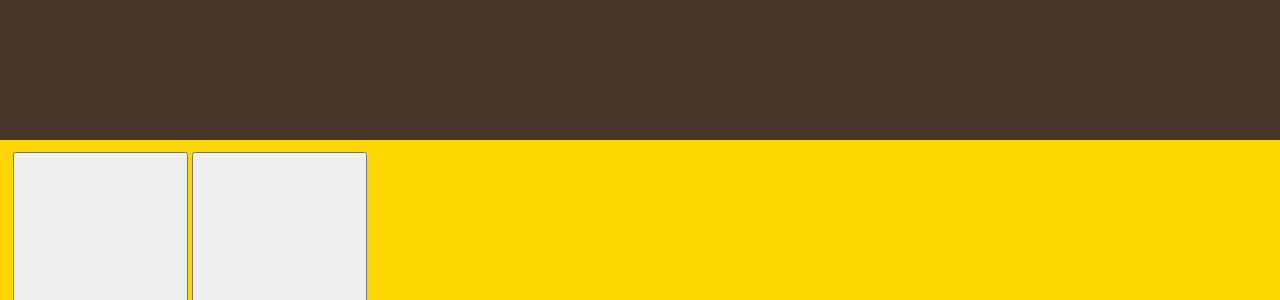
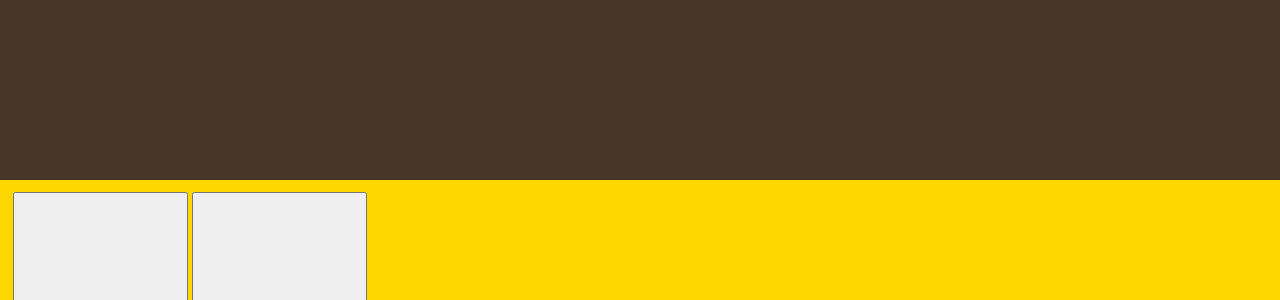
Before and after one commit to brunovmc/newSite, a plain HTML site: page index.html in a window 1280 px wide. Shown: the part 500-800 px from the top of the page. Drawn offline with Linux system fonts and the light colour scheme.

Commit message:
Update main.css

```diff
--- a/main.css
+++ b/main.css
@@ -42,7 +42,7 @@ body{
 
 .bottomNav{
   position: fixed;
-  top:80vh;
+  top:85%;
   height: 200px;
   width: 100%;
   background-color: gold;
```
